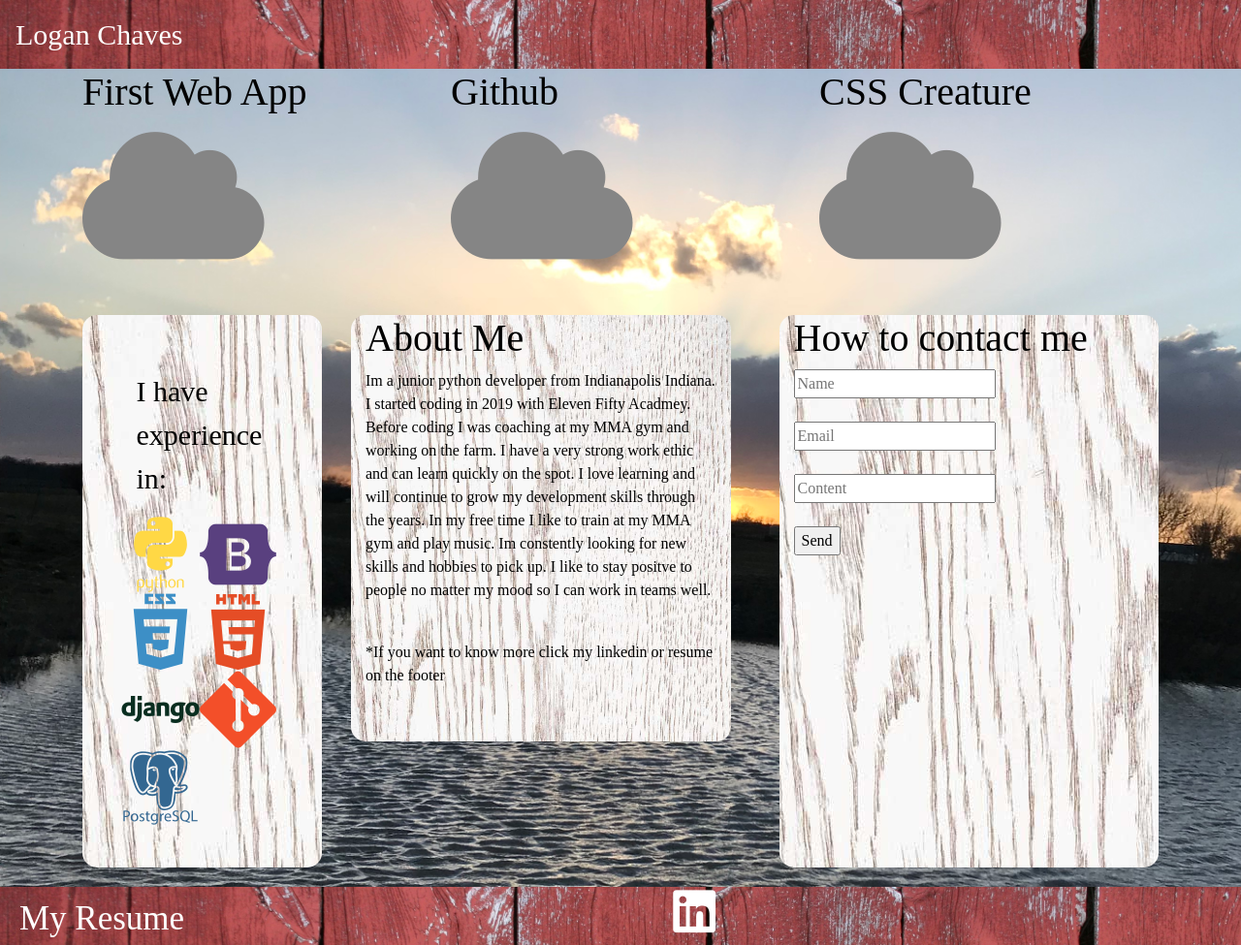
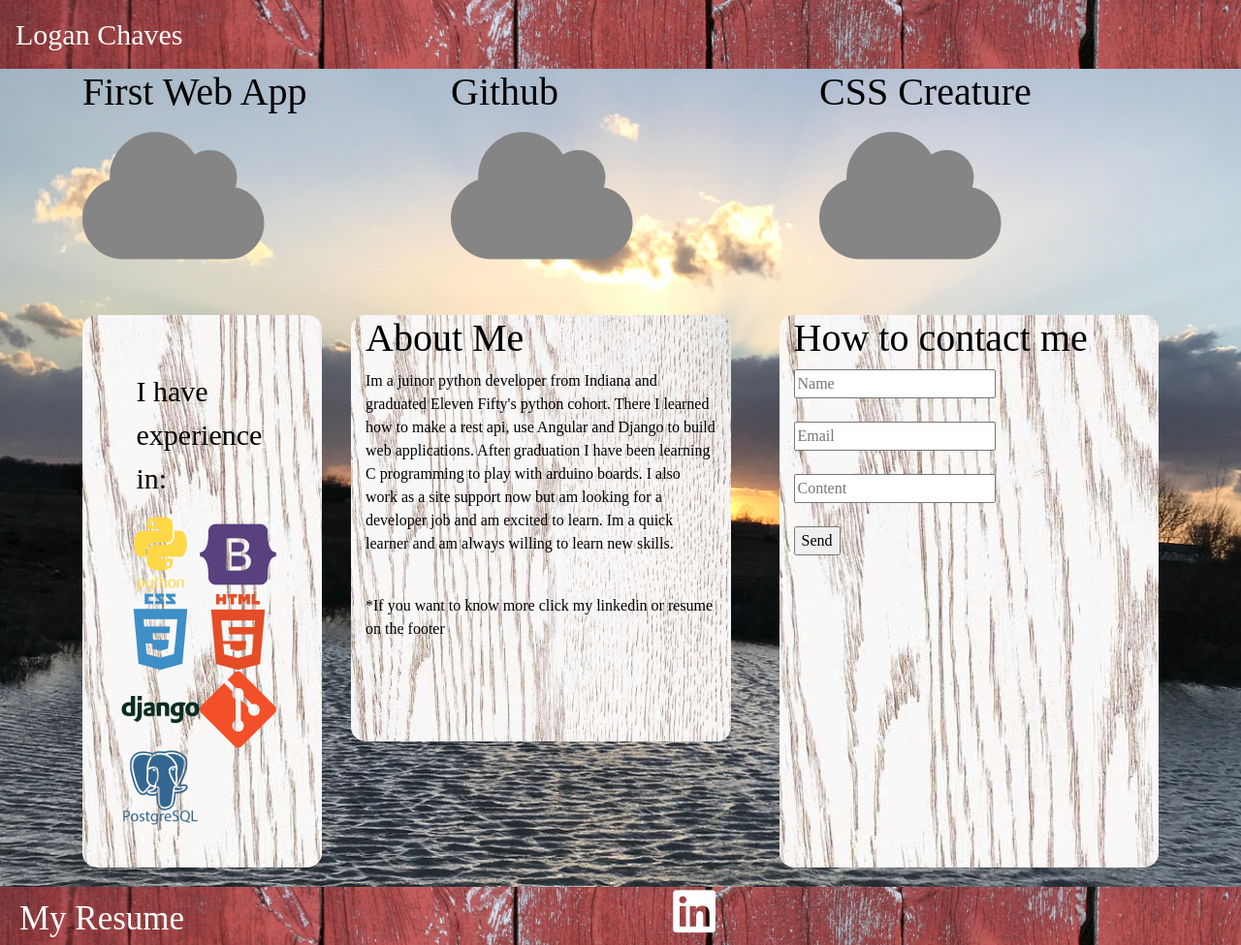
Before and after one commit to loganchaves/loganchaves.github.io, a plain HTML site: page index.html in a window 1280 px wide. Shown: the whole page at 97% size. Drawn offline with nearby package versions, Linux system fonts and the light colour scheme; some icons are missing; a web font is replaced by a local one.

Commit message:
updated paragraph html

```diff
--- a/index.html
+++ b/index.html
@@ -59,13 +59,9 @@
             </div>
             <div class="about col-sm">
                 <h1>About Me</h1>
-                <p> Im a junior python developer from Indianapolis Indiana.
-                  I started coding in 2019 with Eleven Fifty Acadmey. Before coding
-                  I was coaching at my MMA gym and working on the farm. I have a very strong work
-                  ethic and can learn quickly on the spot. I love learning and will continue to grow my
-                  development skills through the years. In my free time I like to train at my MMA gym
-                  and play music. Im constently looking for new skills and hobbies to pick up.
-                  I like to stay positve to people no matter my mood so I can work in teams well.
+                <p> Im a juinor python developer from Indiana and graduated Eleven Fifty's python cohort. There I learned how to make a rest api,
+                  use Angular and Django to build web applications. After graduation I have been learning C programming to play with arduino boards.
+                  I also work as a site support now but am looking for a developer job and am excited to learn. Im a quick learner and am always willing to learn new skills.
                 </p>
                 <br>
                 <p>*If you want to know more click my linkedin or resume on the footer</p>
```
